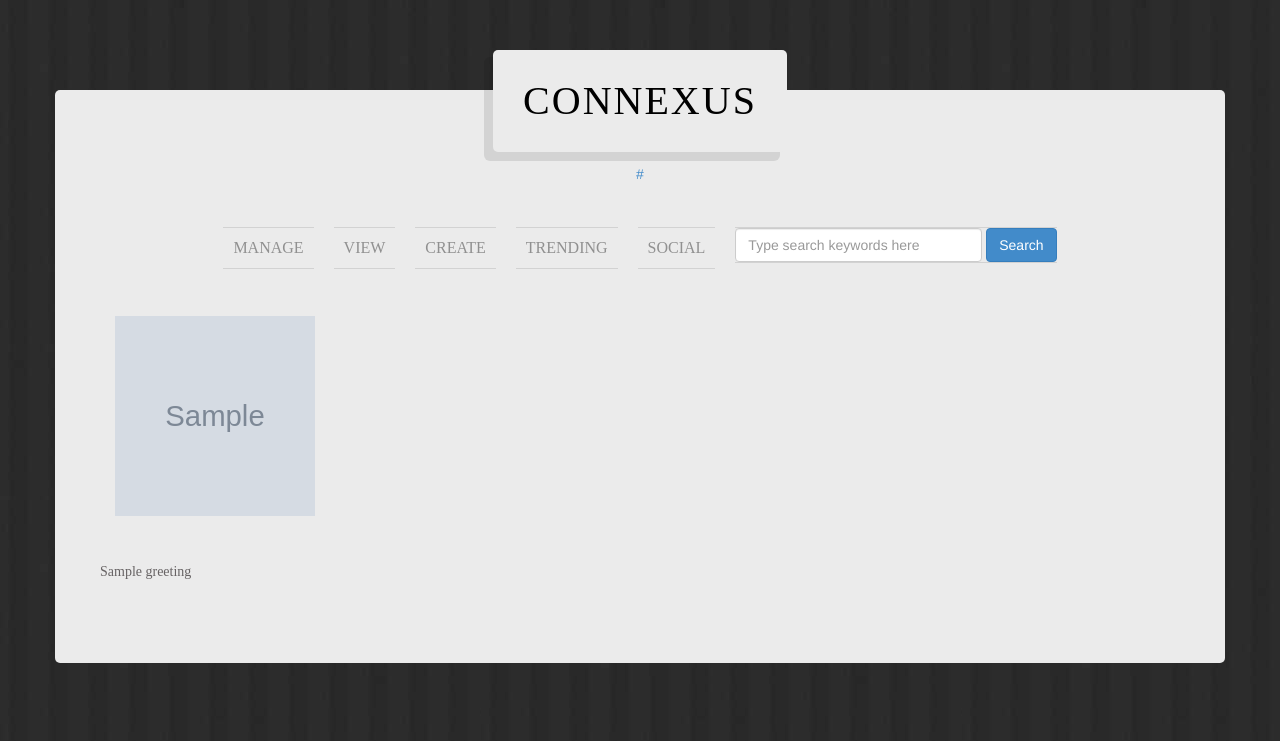
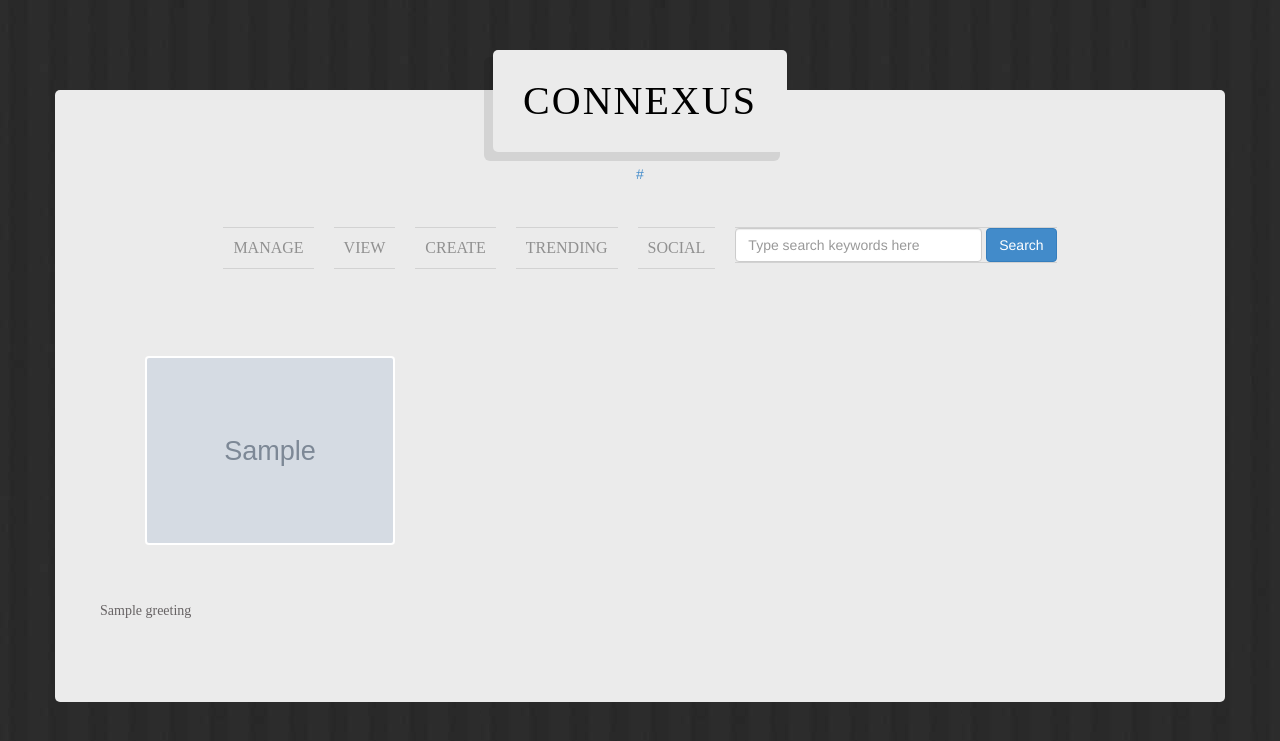
Before and after one commit to utpatrick/photo_stream_web, a Python web app: template templates/view_all_page.html in a window 1280 px wide. Shown: the top 741 px of the page. Run offline with Jinja, Linux system fonts and the light colour scheme; the template is opened without the code that fills it: most values are stand-ins (such as "Sample title", 1, 10 or a date in 2020); grey boxes marked "Sample" are stand-in pictures; some libraries are stand-ins or nearby versions.

Commit message:
fine tune 1

```diff
--- a/static/css/view_all_page.css
+++ b/static/css/view_all_page.css
@@ -10,6 +10,39 @@
 
 #stream_id{
     align="center";
-    height="200";
-    width="200";
+    height: auto;
+    width: 250px;
 }
+
+.img-container {
+    width: auto;
+    height: auto;
+    overflow: auto;
+    vertical-align: bottom;
+    display: inline-block;
+}
+
+.img-containerElem{
+    padding: 20px;
+    margin: 20px;
+    float: left;
+}
+
+.photo-container {
+    overflow: auto;
+    position: relative;
+}
+
+.example-image-link {
+  display: inline-block;
+  padding: 2px;
+  margin: 0 0.5rem 1rem 0.5rem;
+  background-color: #fff;
+  line-height: 0;
+  border-radius: 4px;
+  transition: background-color 0.5s ease-out; }
+
+.example-image-link:hover {
+    background-color: #4ae;
+    transition: none;
+}
--- a/templates/geo_view.html
+++ b/templates/geo_view.html
@@ -30,7 +30,7 @@
         <br>
 
         <p>
-            <label for="amount">Date range:</label>
+            <h4><label for="amount">Date range:</label></h4>
             <input type="text" id="amount" readonly style="background: transparent; border:0; color:#f6931f; font-weight:bold;">
         </p>
 
--- a/templates/view_all_page.html
+++ b/templates/view_all_page.html
@@ -2,22 +2,19 @@
 {% block content %}
 
     <link href="/static/css/view_all_page.css" rel="stylesheet" type="text/css">
-
-    <table id="stream-all" class="table nowrap">
-        <tbody>
-            <tr class="hide_all">
-            {% for s in streams %}
-                <form action="" method="post">
-                    <div class="col-lg-3 col-md-4 col-xs-6 thumb">
-                        <input id = "stream_id" name="stream_id" class="" type="image" value="{{ s.stream_name }}" src="{{ s.cover_image }}" height="200" width="200">
-                        <br>
-                        <br>
+    <div>
+            <form action="" method="post">
+                <div class="img-container">
+                    <div class="img-containerElem">
+                    {% for s in streams %}
+                        <input id="stream_id" name="stream_id"
+                               class="example-image-link" type="image"
+                               value="{{ s.stream_name }}" src="{{ s.cover_image }}">
+                    {% endfor %}
                     </div>
-                </form>
-            {% endfor %}
-            </tr>
-        </tbody>
-    </table>
+                </div>
+            </form>
+    </div>
 
     <p class="important">
         {{greeting}}
--- a/templates/view_one_page.html
+++ b/templates/view_one_page.html
@@ -29,7 +29,9 @@
                 {% for img_id in img_ids %}
                     {% if count <= 4 %}
                                 <a href="/image?img_id={{ img_id.key.urlsafe() }}" class="pop" data-lightbox="set">
-                                    <input id="photo_id" name="photo_id" type="image" class="example-image-link" src="/image?img_id={{ img_id.key.urlsafe() }}">
+                                    <input id="photo_id" name="photo_id" type="image"
+                                           class="example-image-link"
+                                           src="/image?img_id={{ img_id.key.urlsafe() }}">
                                 </a>
                     {% else %}
                                 <a href="/image?img_id={{ img_id.key.urlsafe() }}" class="pop" data-lightbox="set"></a>
@@ -46,7 +48,7 @@
 
     <div>
         <form action="/view_one?stream={{ stream_name }}&action=geoview" method="post">
-            <button class="btn btn-info btn-lg" type="submit" id="geoview_btn">Geo View</button>
+            <button class="btn btn-success btn-lg" type="submit" id="geoview_btn">Geo View</button>
         </form>
     </div>
 
```
